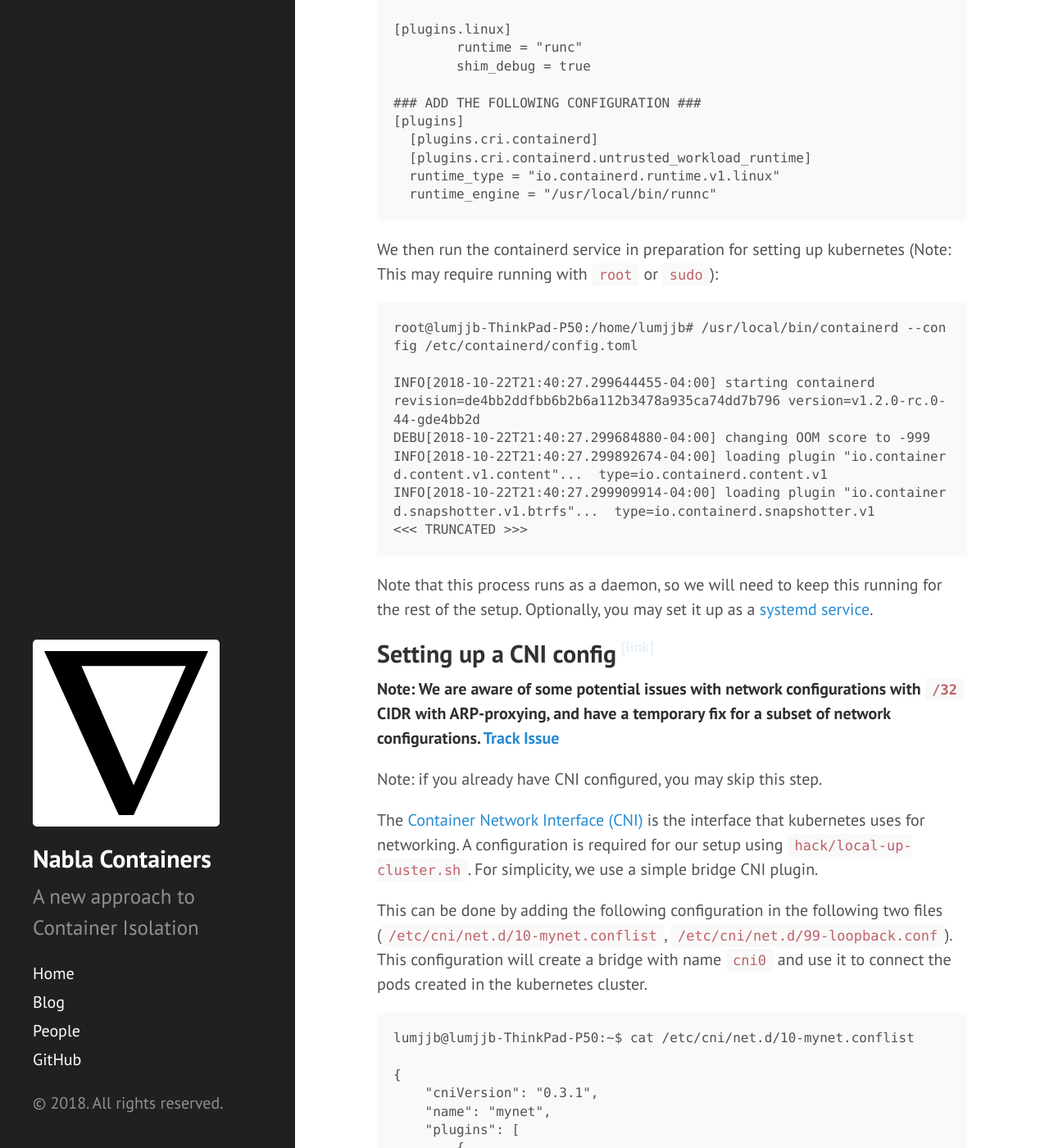
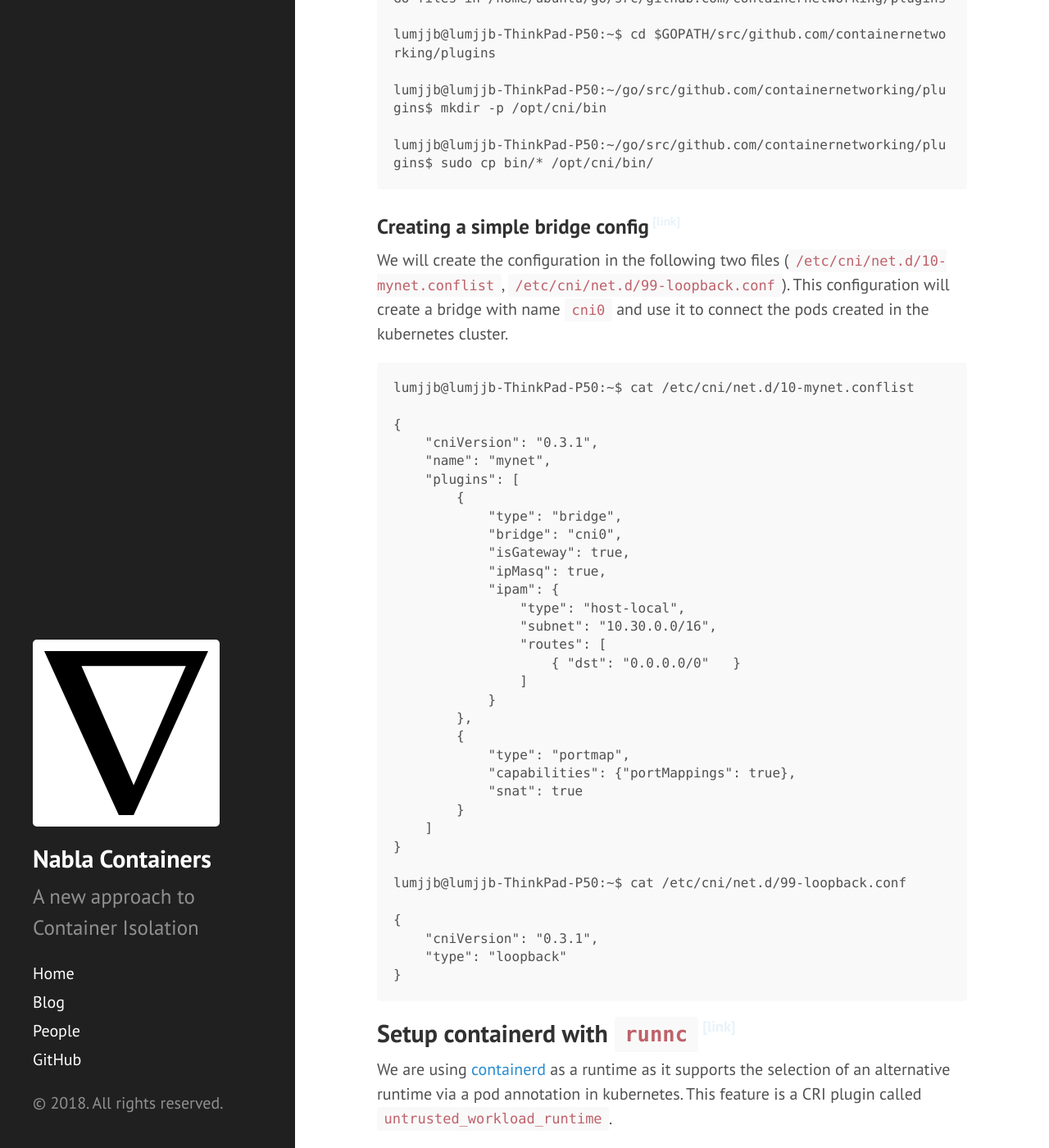
Before and after one commit to nabla-containers/nabla-containers.github.io, a Jekyll site: the page built from _posts/2018-11-05-nabla-k8s.md, in a window 1280 px wide and 1400 px high, scrolled down 1751 px. Shown: the whole window at 82% size. Built offline with Jekyll 4.4.1, drawn with Linux system fonts in a browser that asks for light colours; some of the changed text lies outside the part shown.

Commit message:
Made changes based on testing for CNI and VM setup
Signed-off-by: Brandon Lum <lumjjb@gmail.com>

````diff
--- a/_posts/2018-11-05-nabla-k8s.md
+++ b/_posts/2018-11-05-nabla-k8s.md
@@ -9,8 +9,8 @@
 
 1. Build and install Nabla runtime `runnc`
 2. Setup containerd with `runnc`
-3. Setup a local kubernetes cluster with containerd
-4. Setup a CNI config
+3. Setup a CNI config
+4. Setup a local kubernetes cluster with containerd
 5. Running Nabla on k8s!
 
 We note for this post, the following versions were used:
@@ -21,23 +21,83 @@
 - commit: 4b1eb805c29f1df6938ad2651cb062b5a122d167
 containerd: v1.2.0-rc1
 - commit: 0c5f8f63c3368856c320ae8a1c125e703b73b51d
-kubernetes: v1.11.0
-- commit: 91e7b4fd31fcd3d5f436da26c980becec37ceefe
+kubernetes: v1.12.0
+- commit: 0ed33881dc4355495f623c6f22e7dd0b7632b7c0
+containernetworking:
+- commit: b93d284d18dfc8ba93265fa0aa859c7e92df411b
 ```
 
 ##  Build and install Nabla runtime `runnc`
 
+The first step to running nabla on kubernetes is to run nabla! The first order of business is to make sure we have a running new (v0.2) version of `runnc`. For a step-by-step guide to install `runnc`, take a look at our previous article: [Running a Nabla Container]({% post_url 2018-06-28-nabla-setup %}) or look at the [README](https://github.com/nabla-containers/runnc/blob/master/README.md).
+
+
+## Setting up a CNI config
+
+**Note: We are aware of some potential issues with network configurations with `/32` CIDR with ARP-proxying, and have a temporary fix for a subset of network configurations. [Track Issue](https://github.com/nabla-containers/runnc/issues/40)**
+
+Note: if you already have CNI configured, you may skip this step.
+
+The [Container Network Interface (CNI)](https://github.com/containernetworking/cni) is the interface that kubernetes uses for networking. A configuration is required for our setup using `hack/local-up-cluster.sh`. For simplicity, we use a simple bridge CNI plugin.
+
+This can be done by installing the CNI plugins and adding the configuration for the plugin.
+
+### Installing the plugin
+
+We will use the CNI plugins in the [containernetworking repo](https://github.com/containernetworking/plugins):
+
 ```
-Runnc Version Info: v0.2
+lumjjb@lumjjb-ThinkPad-P50:~$ go get -d github.com/containernetworking/plugins
+can't load package: package github.com/containernetworking/plugins: no Go files in /home/ubuntu/go/src/github.com/containernetworking/plugins
+
+lumjjb@lumjjb-ThinkPad-P50:~$ cd $GOPATH/src/github.com/containernetworking/plugins
+
+lumjjb@lumjjb-ThinkPad-P50:~/go/src/github.com/containernetworking/plugins$ mkdir -p /opt/cni/bin
+
+lumjjb@lumjjb-ThinkPad-P50:~/go/src/github.com/containernetworking/plugins$ sudo cp bin/* /opt/cni/bin/
 ```
 
-The first step to running nabla on kubernetes is to run nabla! The first order of business is to make sure we have a running new (v0.2) version of `runnc`. For a step-by-step guide to install `runnc`, take a look at our previous article: [Running a Nabla Container]({% post_url 2018-06-28-nabla-setup %}) or look at the [README](https://github.com/nabla-containers/runnc/blob/master/README.md).
+### Creating a simple bridge config
+
+We will create the configuration in the following two files (`/etc/cni/net.d/10-mynet.conflist`, `/etc/cni/net.d/99-loopback.conf`). This configuration will create a bridge with name `cni0` and use it to connect the pods created in the kubernetes cluster.
+
+```
+lumjjb@lumjjb-ThinkPad-P50:~$ cat /etc/cni/net.d/10-mynet.conflist
+
+{
+    "cniVersion": "0.3.1",
+    "name": "mynet",
+    "plugins": [
+        {
+            "type": "bridge",
+            "bridge": "cni0",
+            "isGateway": true,
+            "ipMasq": true,
+            "ipam": {
+                "type": "host-local",
+                "subnet": "10.30.0.0/16",
+                "routes": [
+                    { "dst": "0.0.0.0/0"   }
+                ]
+            }
+        },
+        {
+            "type": "portmap",
+            "capabilities": {"portMappings": true},
+            "snat": true
+        }
+    ]
+}
+
+lumjjb@lumjjb-ThinkPad-P50:~$ cat /etc/cni/net.d/99-loopback.conf
+
+{
+    "cniVersion": "0.3.1",
+    "type": "loopback"
+}
+```
 
 ## Setup containerd with `runnc`
-
-```
-Containerd Version Info
-```
 
 We are using [containerd](https://github.com/containerd/containerd)  as a runtime as it supports the selection of an alternative runtime via a pod annotation in kubernetes. This feature is a CRI plugin called `untrusted_workload_runtime`.
 
@@ -82,57 +142,7 @@
 Note that this process runs as a daemon, so we will need to keep this running for
 the rest of the setup. Optionally, you may set it up as a [systemd service](https://manpages.debian.org/stretch/systemd/systemctl.1.en.html).
 
-## Setting up a CNI config
-
-**Note: We are aware of some potential issues with network configurations with `/32` CIDR with ARP-proxying, and have a temporary fix for a subset of network configurations. [Track Issue](https://github.com/nabla-containers/runnc/issues/40)**
-
-Note: if you already have CNI configured, you may skip this step.
-
-The [Container Network Interface (CNI)](https://github.com/containernetworking/cni) is the interface that kubernetes uses for networking. A configuration is required for our setup using `hack/local-up-cluster.sh`. For simplicity, we use a simple bridge CNI plugin.
-
-This can be done by adding the following configuration in the following two files (`/etc/cni/net.d/10-mynet.conflist`, `/etc/cni/net.d/99-loopback.conf`). This configuration will create a bridge with name `cni0` and use it to connect the pods created in the kubernetes cluster.
-
-```
-lumjjb@lumjjb-ThinkPad-P50:~$ cat /etc/cni/net.d/10-mynet.conflist
-
-{
-    "cniVersion": "0.3.1",
-    "name": "mynet",
-    "plugins": [
-        {
-            "type": "bridge",
-            "bridge": "cni0",
-            "isGateway": true,
-            "ipMasq": true,
-            "ipam": {
-                "type": "host-local",
-                "subnet": "10.30.0.0/16",
-                "routes": [
-                    { "dst": "0.0.0.0/0"   }
-                ]
-            }
-        },
-        {
-            "type": "portmap",
-            "capabilities": {"portMappings": true},
-            "snat": true
-        }
-    ]
-}
-
-lumjjb@lumjjb-ThinkPad-P50:~$ cat /etc/cni/net.d/99-loopback.conf
-
-{
-    "cniVersion": "0.3.1",
-    "type": "loopback"
-}
-```
-
 ## Setup a local kubernetes cluster with containerd
-
-```
-Kubernetes Version Info
-```
 
 Finally, to tie everything in together, we will deploy kubernetes!
 
````
